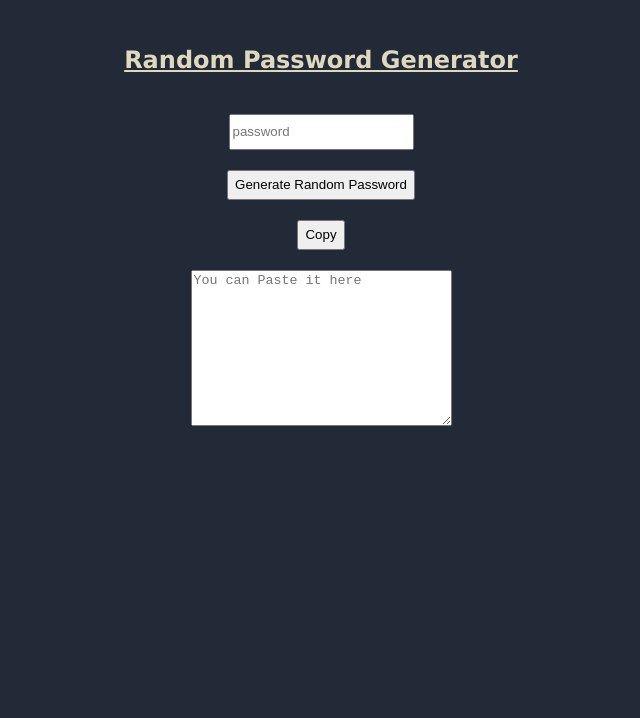
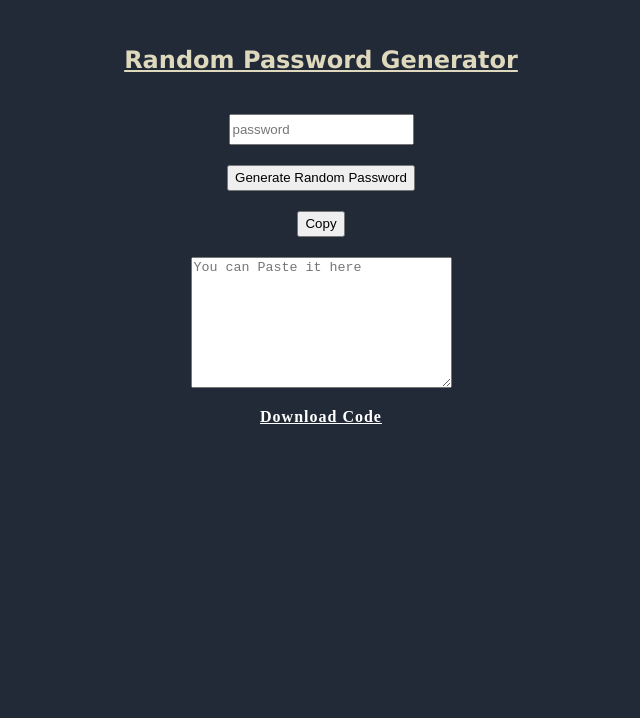
Before and after one commit to HelloIamRaju/Project.js, a plain HTML site: page index.html in a window 1280 px wide. Shown: the part 82-800 px from the top of the page, without its empty margins (319-959 px from the left). Drawn offline with Linux system fonts and the light colour scheme.

Commit message:
Update index.html

```diff
--- a/index.html
+++ b/index.html
@@ -33,7 +33,15 @@ body{
 
 .container input{
   height:30px
-}""
+}
+
+.container a{
+  text-decoration: none;
+  color:white;
+  text-decoration: underline;
+  letter-spacing: 1px;
+  font-weight: bold
+}
   </style>
 </head>
 
@@ -47,7 +55,10 @@ body{
   <button onclick="createPass()">Generate Random Password</button>
   <button onclick="copyPass()">Copy</button>
 
+
   <textarea name="" id="textarea" cols="30" rows="10" placeholder="You can Paste it here"></textarea>
+
+<a href="codefile.txt" download>Download Code</a>
 </div>
 
 <script>
```
